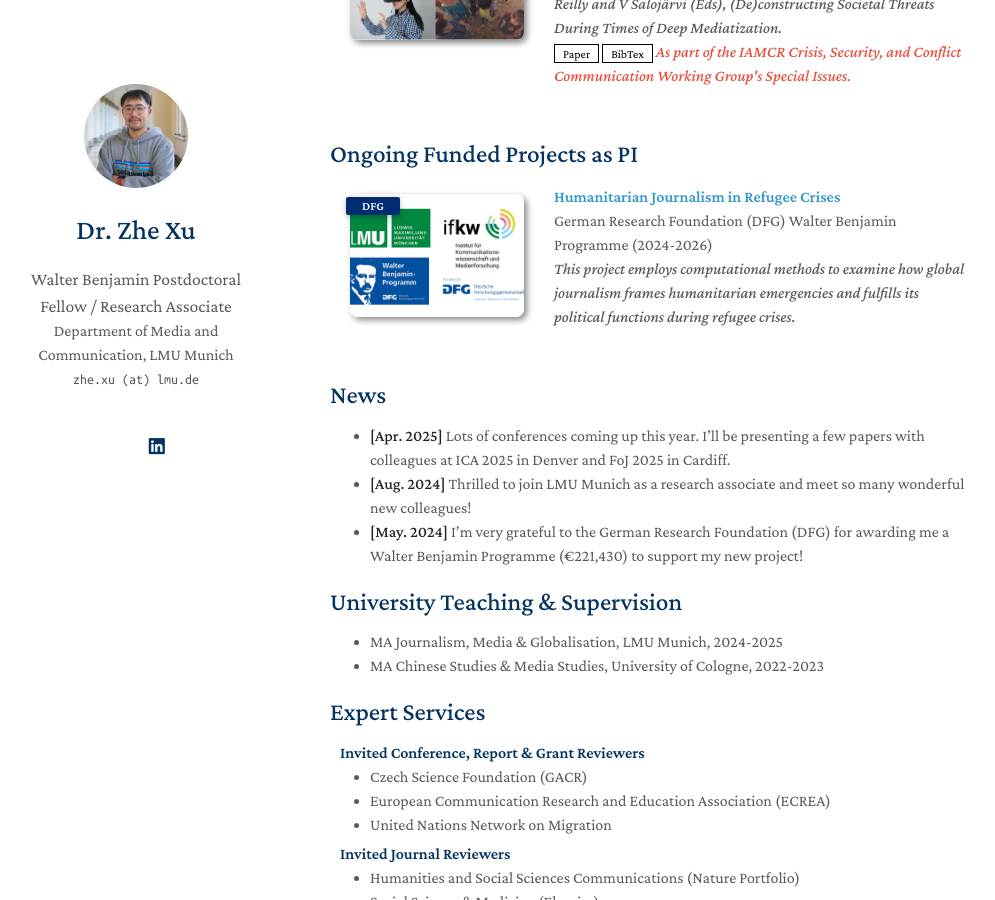
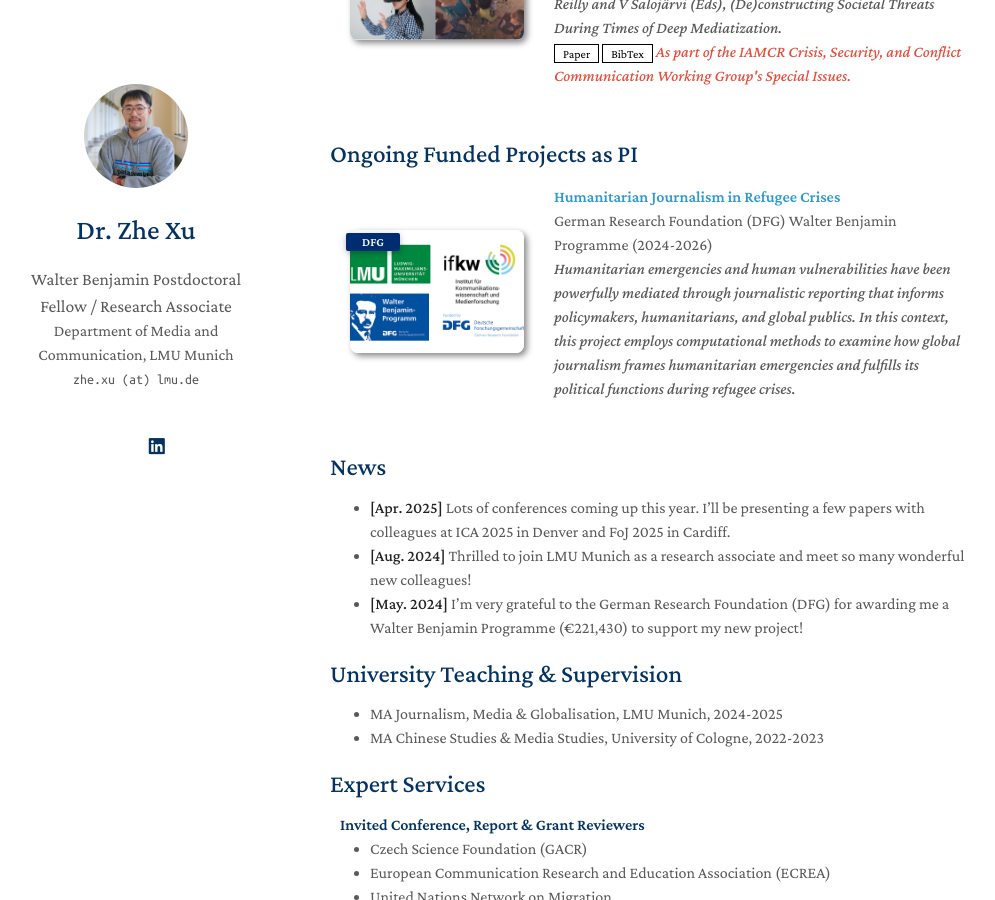
Before and after one commit to zhexuphd/home, a Jekyll site: the page built from index.md, in a window 1280 px wide and 900 px high, scrolled down 829 px. Shown: the whole window, without its empty margins (140-1135 px from the left). Built offline with Jekyll 4.4.1, drawn with Linux system fonts in a browser that asks for light colours; a style sheet for code colours, icons or effects is not loaded; our own code applies the rules of GitHub Pages for plain Markdown files.

Commit message:
Update dfg.yml

```diff
--- a/_data/dfg.yml
+++ b/_data/dfg.yml
@@ -3,5 +3,5 @@ main:
   - title: "Humanitarian Journalism in Refugee Crises"
     authors: German Research Foundation (DFG) Walter Benjamin Programme (2024-2026)
     conference_short: DFG
-    conference: This project employs computational methods to examine how global journalism frames humanitarian emergencies and fulfills its political functions during refugee crises.
+    conference: Humanitarian emergencies and human vulnerabilities have been powerfully mediated through journalistic reporting that informs policymakers, humanitarians, and global publics. In this context, this project employs computational methods to examine how global journalism frames humanitarian emergencies and fulfills its political functions during refugee crises.
     image: ./assets/img/ifkwdfg.jpg
```
